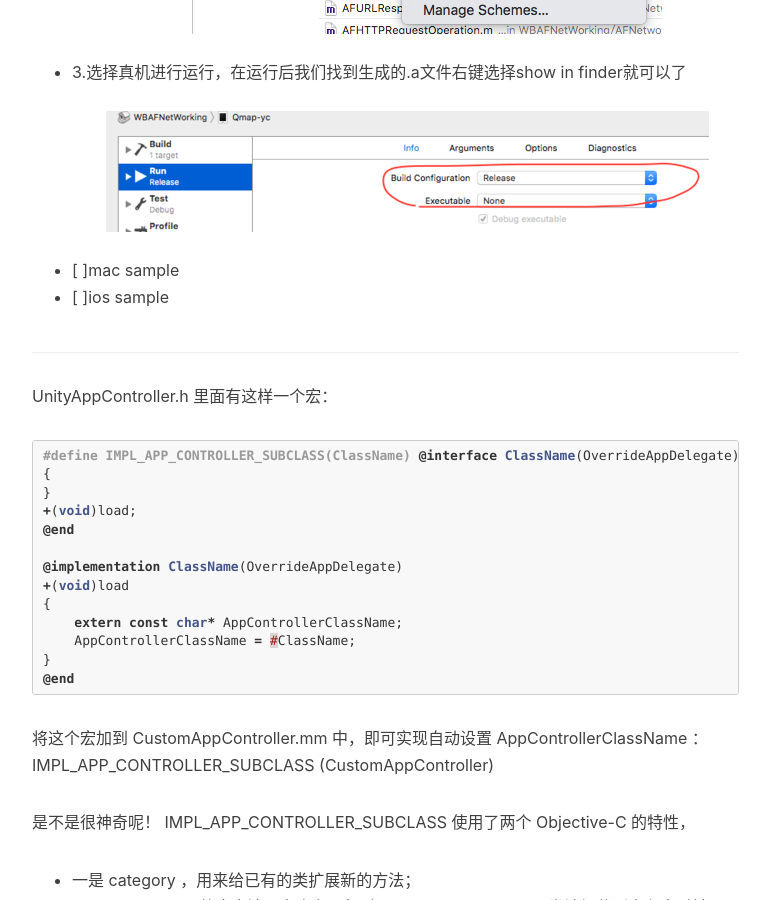
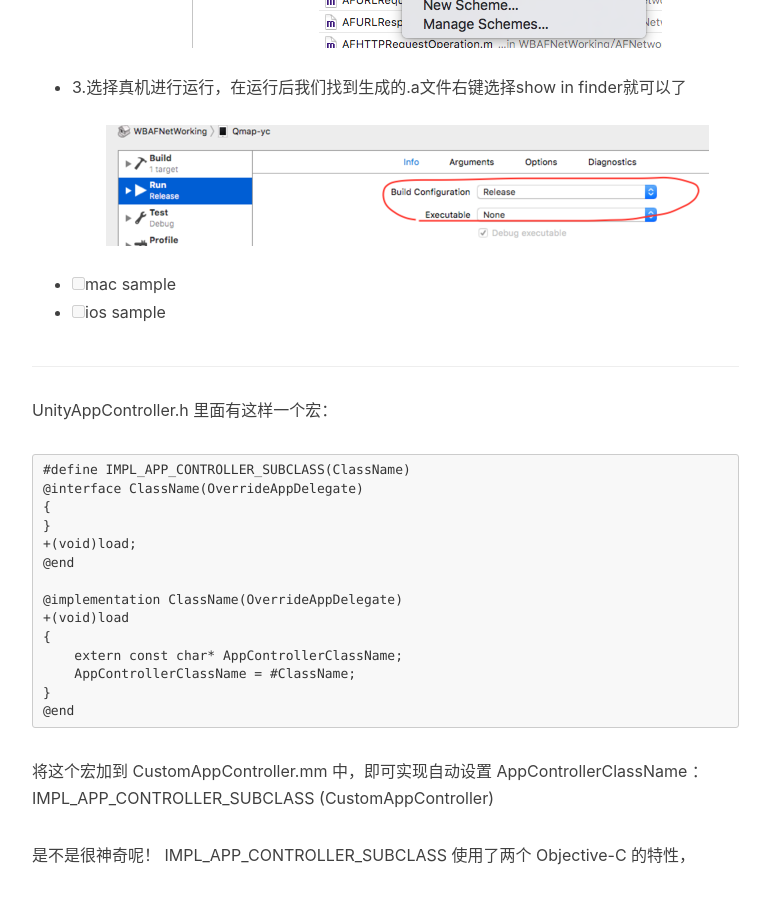
Before and after one commit to linguinan/linguinan.github.io, a Jekyll site: the page built from _posts/2018-01-02-build-mac-plugins.md, in a window 1280 px wide and 900 px high, scrolled down 2171 px. Shown: the whole window, without its empty margins (233-1003 px from the left). Built offline with Jekyll 4.4.1, drawn with Linux system fonts in a browser that asks for light colours; nearby versions of some CDN libraries; comment, search, counter and statistics services are not loaded; some of the changed text lies outside the part shown.

Commit message:
modify detail

`````diff
--- a/_posts/2018-01-02-build-mac-plugins.md
+++ b/_posts/2018-01-02-build-mac-plugins.md
@@ -23,7 +23,7 @@
 实验过了，可用例子里的cpp
 也可以跟ios的一样，用一样的objc代码，只是上面的名字一定要用导出的**bundle文件名**
 
-## 新建bundle项目
+新建bundle项目
 ```
 [XCode] --> [File] --> [NewProject
 [macOS] --> [Framework & Library] --> [Bundle]
@@ -59,14 +59,14 @@
 * 3.选择真机进行运行，在运行后我们找到生成的.a文件右键选择show in finder就可以了
 ![img](/img/in-post/plugin-3.png)
 
-- [ ]mac sample
-- [ ]ios sample
+- [ ] mac sample
+- [ ] ios sample
 
 <p id = "mark"></p>
 ---
 
 UnityAppController.h 里面有这样一个宏：
-```` objective-c
+```` Objective-C
 #define IMPL_APP_CONTROLLER_SUBCLASS(ClassName)
 @interface ClassName(OverrideAppDelegate)
 {
`````
Also changed, not shown: other parts of _posts/2018-01-02-build-mac-plugins.md (+1 -1 lines).
